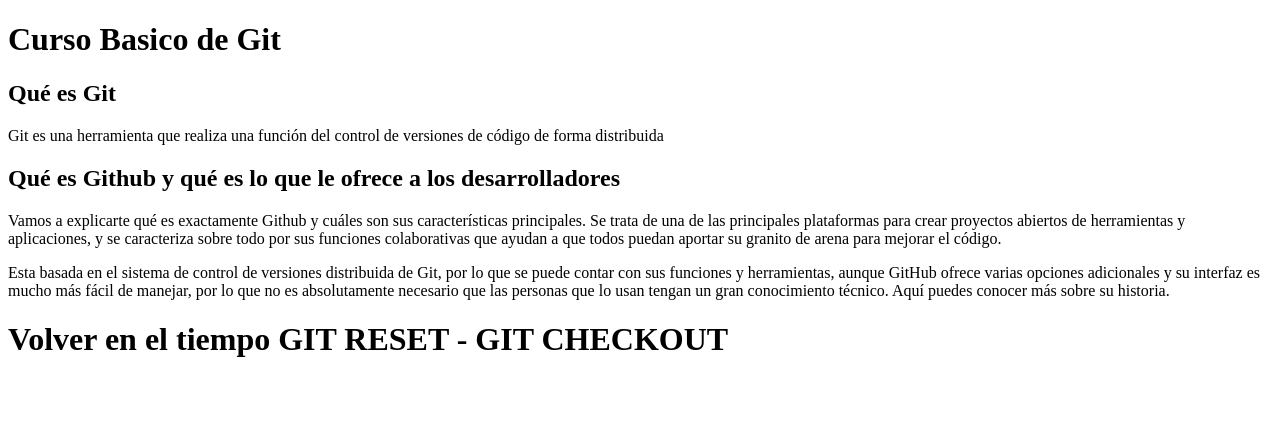
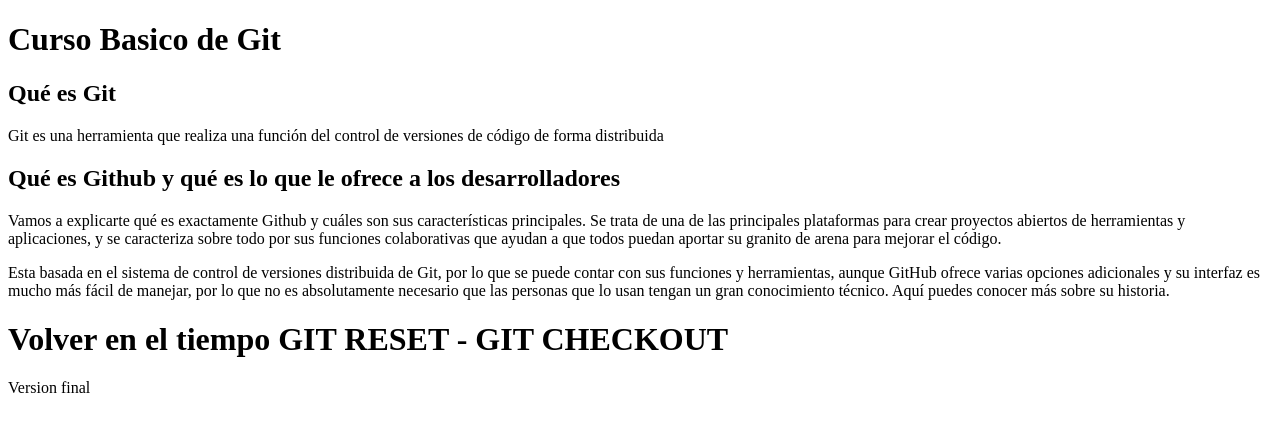
Before and after one commit to dgmrtabu/gitucatec, a plain HTML site: page Index.html in a window 1280 px wide. Drawn offline with Linux system fonts and the light colour scheme.

Commit message:
Version final

```diff
--- a/Index.html
+++ b/Index.html
@@ -16,5 +16,6 @@
     <p>Vamos a explicarte qué es exactamente Github y cuáles son sus características principales. Se trata de una de las principales plataformas para crear proyectos abiertos de herramientas y aplicaciones, y se caracteriza sobre todo por sus funciones colaborativas que ayudan a que todos puedan aportar su granito de arena para mejorar el código.</p>
     <p>Esta basada en el sistema de control de versiones distribuida de Git, por lo que se puede contar con sus funciones y herramientas, aunque GitHub ofrece varias opciones adicionales y su interfaz es mucho más fácil de manejar, por lo que no es absolutamente necesario que las personas que lo usan tengan un gran conocimiento técnico. Aquí puedes conocer más sobre su historia.</p>
     <h1>Volver en el tiempo GIT RESET - GIT CHECKOUT</h1>
+    <p>Version final</p>
 </body>
 </html>
```
